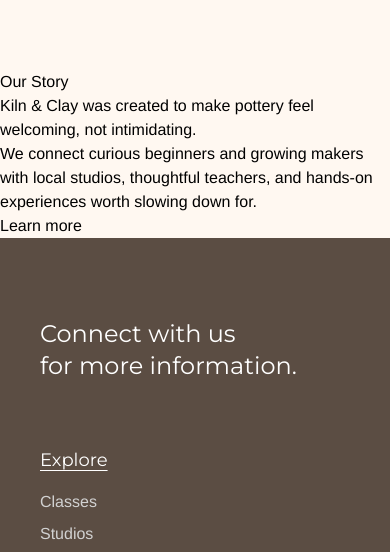
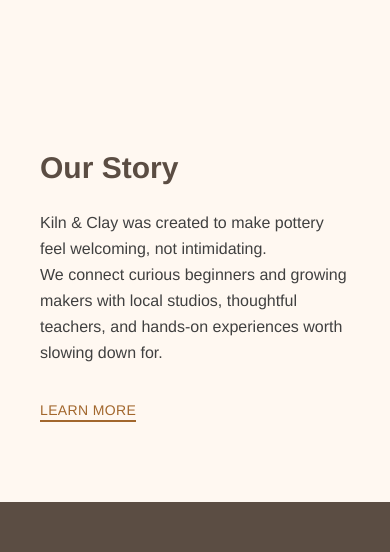
Before and after one commit to SobiahSelvarajah/ss-pottery-class-booking, a Next.js app: page / in a window 390 px wide. Shown: the part 657-1209 px from the top of the page. Built offline with nearby package versions, Linux system fonts and the light colour scheme.

Commit message:
components: styling and responsiveness added to ourStory section on homepage

```diff
--- a/src/components/hero/Hero.tsx
+++ b/src/components/hero/Hero.tsx
@@ -3,7 +3,7 @@
 
 export default function Hero() {
     return(
-        <section className="bg-clay-bg px-10 py-20 md:px-15 lg:px-25">
+        <section className="bg-clay-light px-10 py-20 md:px-15 lg:px-25">
             <HeroIntro />
             <HeroImages />
         </section>
--- a/src/components/ourStory/OurStory.tsx
+++ b/src/components/ourStory/OurStory.tsx
@@ -2,19 +2,34 @@
 
 export default function OurStory() {
     return(
-        <section>
-            <h2>
+        <section className="bg-clay-light px-10 py-20 md:px-15 lg:px-25">
+            <div className="mx-auto max-w-3xl text-left lg:text-center">
+                <h2 className="mb-6 font-montserrat text-3xl font-semibold text-clay-dark md:text-4xl">
                     Our Story
                 </h2>
-            <p>
+                <p className="mb-8 font-helvetica text-base leading-relaxed text-neutral-dark md:text-lg">
                     Kiln & Clay was created to make pottery feel welcoming, not intimidating.
                     <br/>
                     We connect curious beginners and growing makers with local studios,
                     thoughtful teachers, and hands-on experiences worth slowing down for.
                 </p>
-            <a href="">
+                <a
+                    href="/about"
+                    aria-label="Learn more about Kiln & Clay"
+                    className="
+                        inline-block
+                        border-b-2 border-clay-brown
+                        font-montserrat text-sm
+                        font-medium uppercase tracking-wide
+                        text-clay-brown
+                        transition-colors duration-200
+                        hover:text-clay-dark
+                        hover:border-clay-dark
+                    "
+                >
                     Learn more
                 </a>
+            </div>
         </section>
     )
 }
```
Lines whose indentation alone changed are shown as unchanged.
